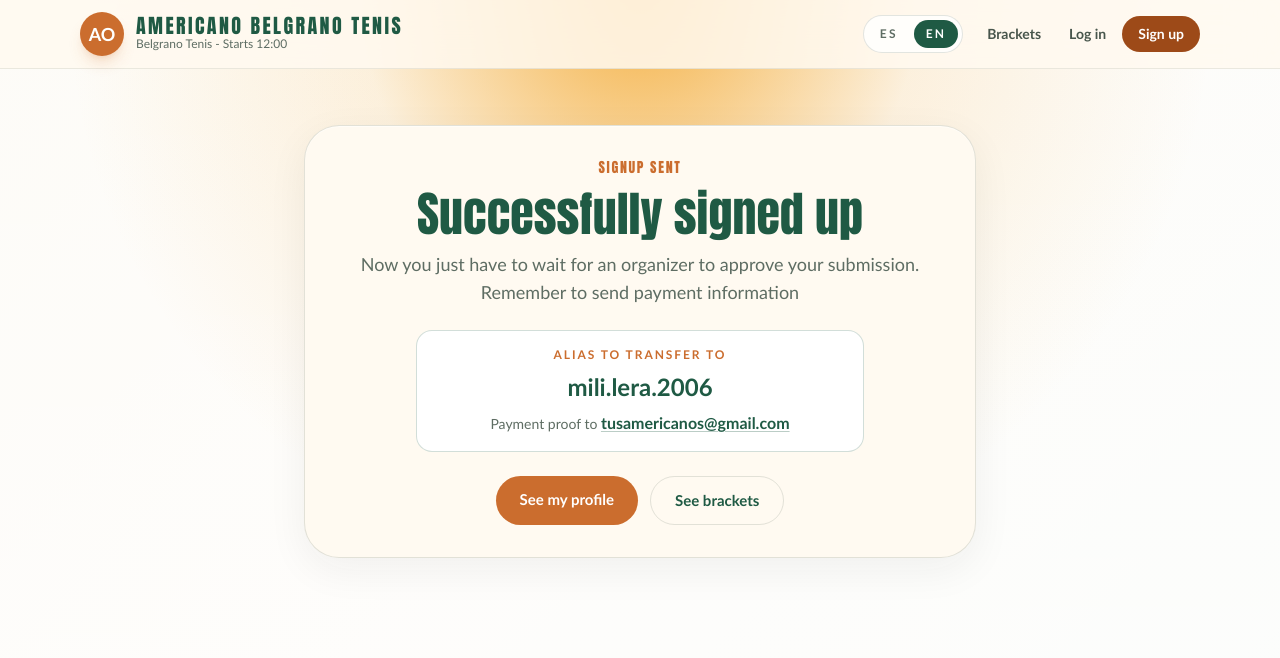
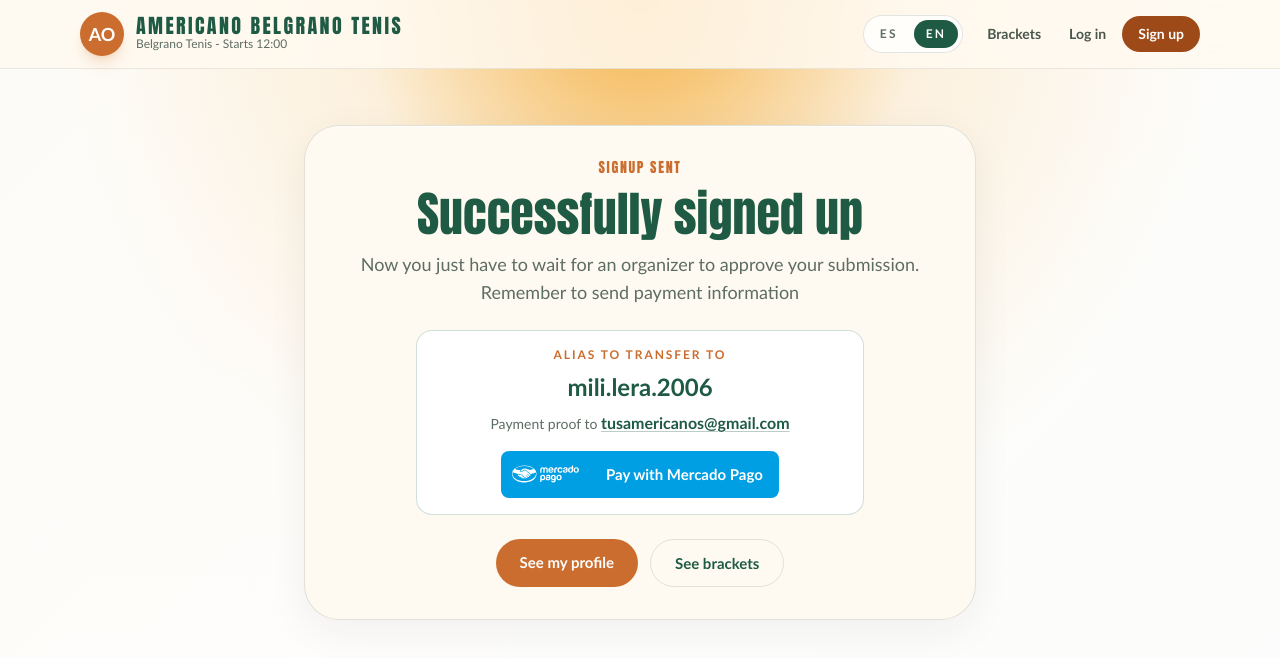
Before and after one commit to lolo-pb/Americano-web, a Next.js app: page /en/sign-up/success in a window 1280 px wide. Shown: the top 658 px of the page. Built offline with nearby package versions, Linux system fonts and the light colour scheme; no server answers.

Commit message:
button Mk1

```diff
--- a/src/app/[locale]/me/page.tsx
+++ b/src/app/[locale]/me/page.tsx
@@ -1,4 +1,5 @@
 import { updateTeamAction } from "@/app/actions";
+import { MercadoPagoButton } from "@/components/mercado-pago-button";
 import { SectionHeading } from "@/components/section-heading";
 import { StatusBadge } from "@/components/status-badge";
 import { demoTeams } from "@/lib/mock-data";
@@ -62,7 +63,7 @@ export default async function MyProfilePage({
           </dl>
         </div>
 
-        {team.approvalStatus === "pending" && (
+        {(
           <div className="card rounded-[1.6rem] p-4 text-center sm:rounded-[2rem] sm:p-6">
             <p className="text-xs font-bold uppercase tracking-[0.16em] text-accent">
               {dictionary.signUp.submitAliasTitle}
@@ -78,6 +79,7 @@ export default async function MyProfilePage({
               </a>
               {receiptLabelParts.slice(1).join(env.contactEmail)}
             </p>
+            <MercadoPagoButton locale={locale} />
           </div>
         )}
 
--- a/src/app/[locale]/sign-up/success/page.tsx
+++ b/src/app/[locale]/sign-up/success/page.tsx
@@ -1,4 +1,5 @@
 import Link from "next/link";
+import { MercadoPagoButton } from "@/components/mercado-pago-button";
 import { SectionHeading } from "@/components/section-heading";
 import { env } from "@/lib/env";
 import { getDictionary, interpolate, localizeHref, type Locale } from "@/lib/i18n";
@@ -43,6 +44,7 @@ export default async function SignUpSuccessPage({
             </a>
             {receiptLabelParts.slice(1).join(env.contactEmail)}
           </p>
+          <MercadoPagoButton locale={locale} />
         </div>
 
         <div className="mt-6 flex flex-col justify-center gap-3 sm:flex-row">
--- /dev/null
+++ b/src/components/mercado-pago-button.tsx
@@ -0,0 +1,24 @@
+import { env } from "@/lib/env";
+import { getDictionary, type Locale } from "@/lib/i18n";
+
+export async function MercadoPagoButton({ locale }: { locale: Locale }) {
+  const dictionary = await getDictionary(locale);
+
+  return (
+    <a
+      href={env.paymentLink}
+      target="_blank"
+      rel="noreferrer"
+      className="mt-4 inline-flex items-center justify-center gap-0 rounded-lg bg-[#009EE3] font-semibold text-white transition hover:bg-[#0088c7]"
+    >
+      <img
+        src="/res/MP_RGB_HANDSHAKE_pluma_horizontal.svg"
+        alt="Mercado Pago"
+        width={140}
+        height={36}
+        className="h-9 w-auto shrink-0"
+      />
+      <span className="px-4 py-3">{dictionary.signUp.paymentLinkAction}</span>
+    </a>
+  );
+}
--- a/src/lib/env.ts
+++ b/src/lib/env.ts
@@ -6,6 +6,7 @@ export const env = {
   publicSupabaseAnonKey,
   contactEmail: process.env.NEXT_PUBLIC_CONTACT_EMAIL ?? "tusamericanos@gmail.com",
   paymentAlias: process.env.NEXT_PUBLIC_PAYMENT_ALIAS ?? "mili.lera.2006",
+  paymentLink: "https://mpago.la/1pMWLSB",
 };
 
 export function hasSupabaseEnv() {
--- a/src/messages/en.json
+++ b/src/messages/en.json
@@ -126,6 +126,7 @@
     "successEyebrow": "Signup sent",
     "successTitle": "Successfully signed up",
     "successDescription": "Now you just have to wait for an organizer to approve your submission. Remember to send payment information",
+    "paymentLinkAction": "Pay with Mercado Pago",
     "successProfileAction": "See my profile",
     "successBracketsAction": "See brackets",
     "important": "Important",
--- a/src/messages/es.json
+++ b/src/messages/es.json
@@ -126,6 +126,7 @@
     "successEyebrow": "Inscripcion enviada",
     "successTitle": "Inscripcion realizada con exito",
     "successDescription": "Ahora solo queda esperar a que un organizador apruebe tu inscripcion. Recorda enviar la informacion del pago",
+    "paymentLinkAction": "Pagar con Mercado Pago",
     "successProfileAction": "Ver mi perfil",
     "successBracketsAction": "Ver cuadros",
     "important": "Importante",
```
Also changed, not shown: public/res/MP_RGB_HANDSHAKE_pluma_horizontal.svg (added), 1 other file (tests, documents, lock files or other folders).
